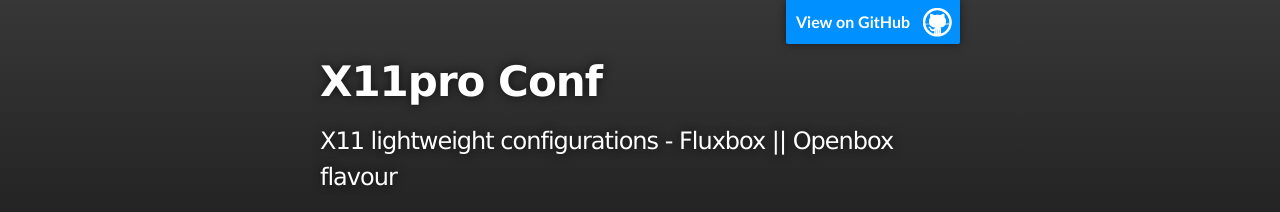
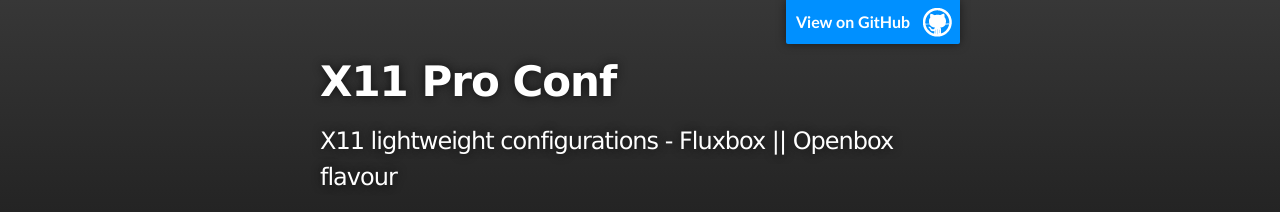
Before and after one commit to subaddiction/X11proConf, a plain HTML site: page index.html in a window 1280 px wide. Shown: the top 212 px of the page. Drawn offline with Linux system fonts and the light colour scheme.

Commit message:
Update index.html

```diff
--- a/index.html
+++ b/index.html
@@ -4,11 +4,11 @@
   <head>
     <meta charset='utf-8' />
     <meta http-equiv="X-UA-Compatible" content="chrome=1" />
-    <meta name="description" content="X11pro Conf : X11 lightweight configurations - Fluxbox || Openbox flavour" />
+    <meta name="description" content="X11 Pro Conf : X11 lightweight configurations - Fluxbox || Openbox flavour" />
 
     <link rel="stylesheet" type="text/css" media="screen" href="stylesheets/stylesheet.css">
 
-    <title>X11pro Conf</title>
+    <title>X11 Pro Conf</title>
   </head>
 
   <body>
@@ -18,7 +18,7 @@
         <header class="inner">
           <a id="forkme_banner" href="https://github.com/subaddiction/X11proConf">View on GitHub</a>
 
-          <h1 id="project_title">X11pro Conf</h1>
+          <h1 id="project_title">X11 Pro Conf</h1>
           <h2 id="project_tagline">X11 lightweight configurations - Fluxbox || Openbox flavour</h2>
 
             <section id="downloads">
```
